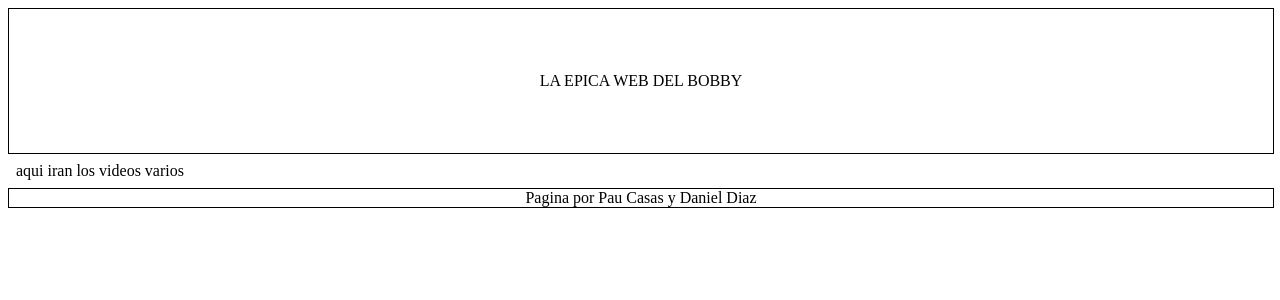
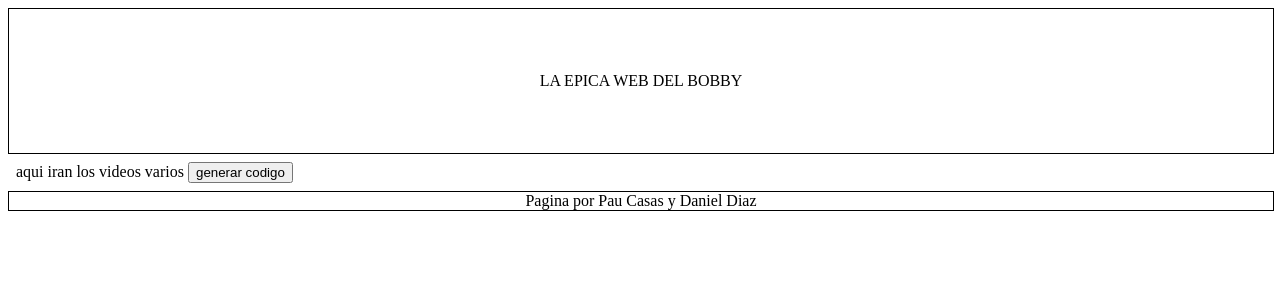
Before and after one commit to DiazDani/projecteVideoDiaz, an Angular app: page / in a window 1280 px wide. Shown: the top 300 px of the page. Built offline with nearby package versions, Linux system fonts and the light colour scheme; no server answers.

Commit message:
commit base pagina

```diff
--- a/src/app/activitat/activitat.component.html
+++ b/src/app/activitat/activitat.component.html
@@ -4,6 +4,8 @@
 
 <body>
 aqui iran los videos varios
+{{codigoGenerado}}
+<button (click)="generarCodigo()">generar codigo</button>
 </body>
 
 <footer>
--- a/src/app/activitat/activitat.component.ts
+++ b/src/app/activitat/activitat.component.ts
@@ -1,5 +1,6 @@
 import { Component } from '@angular/core';
 import { CommonModule } from '@angular/common';
+import { io } from 'socket.io-client';
 
 @Component({
   selector: 'app-activitat',
@@ -9,5 +10,20 @@ import { CommonModule } from '@angular/common';
   styleUrl: './activitat.component.css'
 })
 export class ActivitatComponent {
+  private socket = io('http://172.30.240.1:8888', { transports : ['websocket'] });
 
+  codigoGenerado: string|undefined;
+
+  constructor() {
+    this.socket.on('hello', (args) => {
+      console.log(args);
+    });
+  }
+
+  generarCodigo() {
+    this.socket.emit('generarCodigo', (args: any)=>{
+      this.codigoGenerado=args
+      console.log(args)
+    } );
+  }
 }
```
